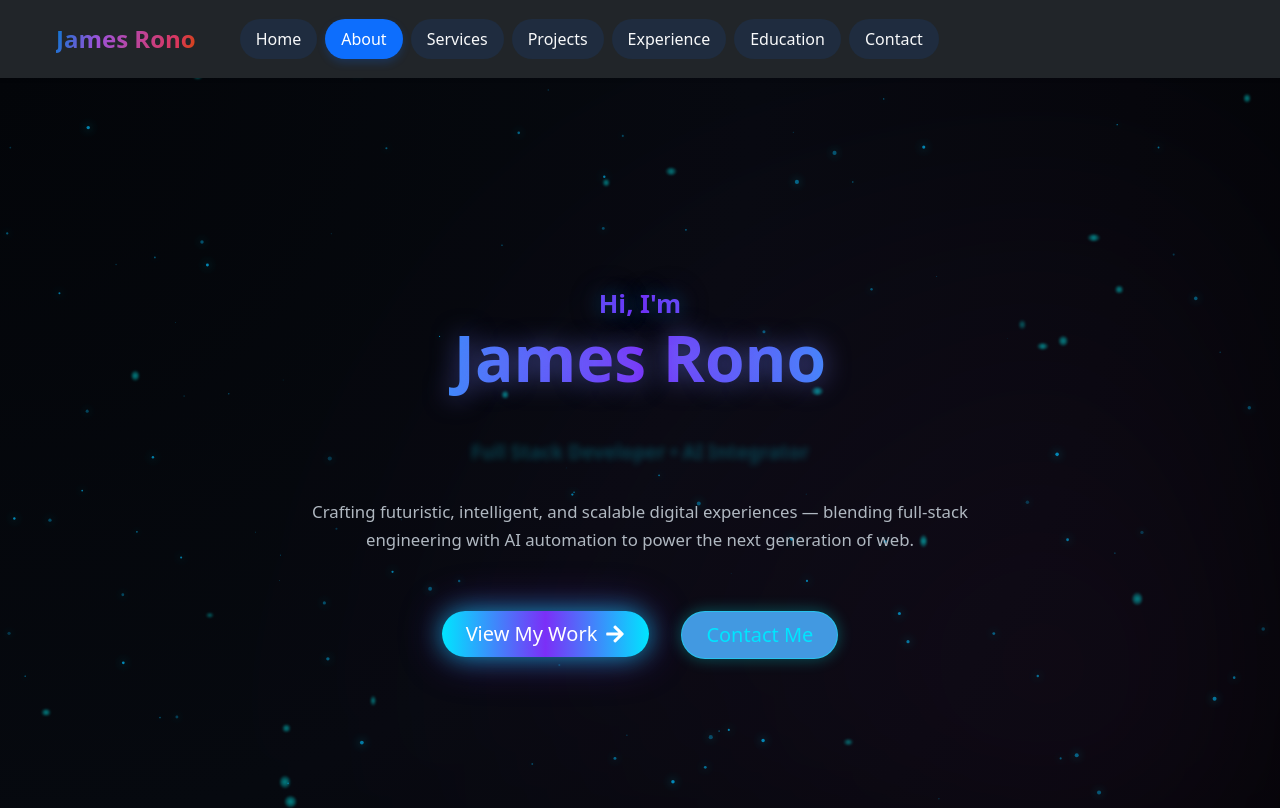
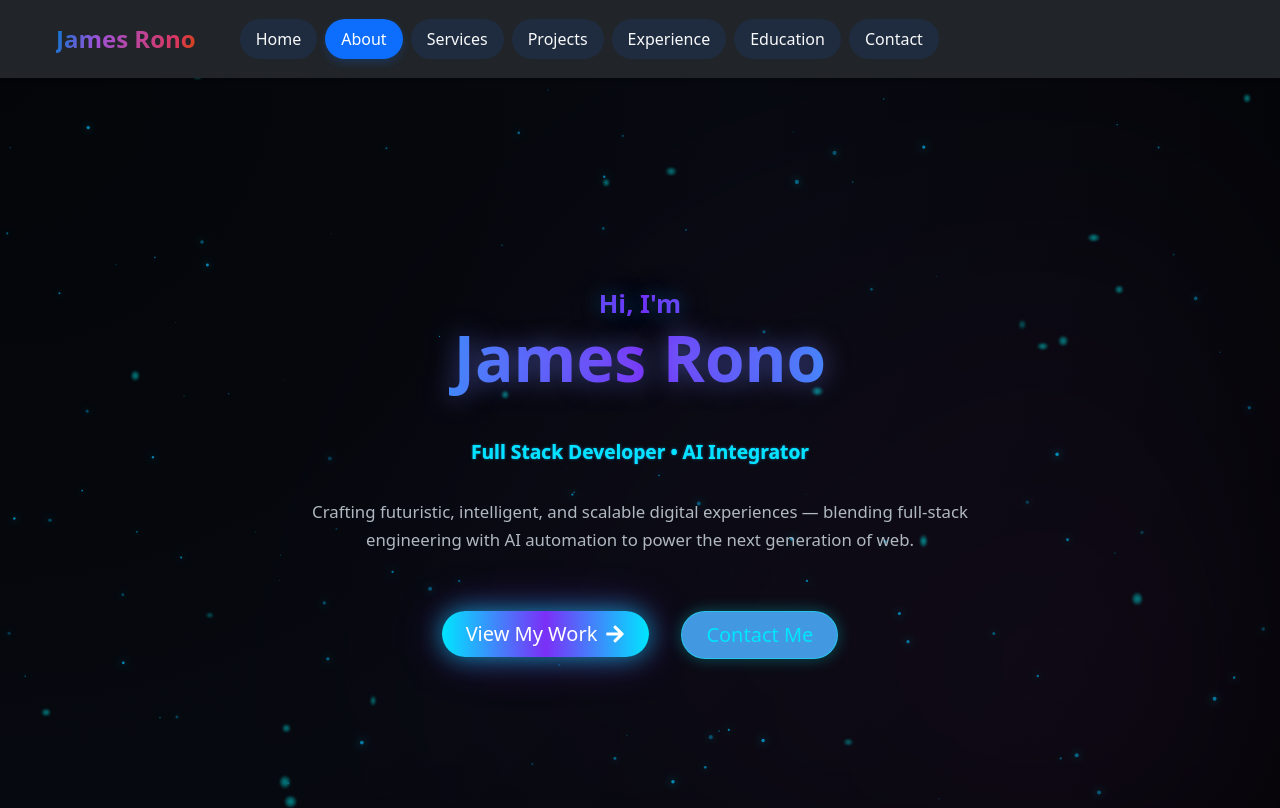
Before and after one commit to jimmi0623/james-rono, a React (Create React App) app: page / in a window 1280 px wide. Shown: the top 808 px of the page. Built offline with nearby package versions, Linux system fonts and the light colour scheme.

Commit message:
fixed render issue

```diff
--- a/src/pages/Home.js
+++ b/src/pages/Home.js
@@ -119,14 +119,14 @@ const Home = () => {
                 <br />
 <motion.span
   style={{
+    WebkitBackgroundClip: "unset",
+    WebkitTextFillColor: "#00e5ff", // override inherited transparent
+    color: "#00e5ff",
     display: "inline-block",
     fontSize: "1.2rem",
     fontWeight: 600,
-    color: "#00e5ff",
-    textShadow: "0 0 6px rgba(0, 229, 255, 0.3)",
+    textShadow: "0 0 3px rgba(0,229,255,0.5)",
   }}
-  animate={{ opacity: [1, 0.85, 1] }}
-  transition={{ duration: 2, repeat: Infinity }}
 >
   Full Stack Developer • AI Integrator
 </motion.span>
```
